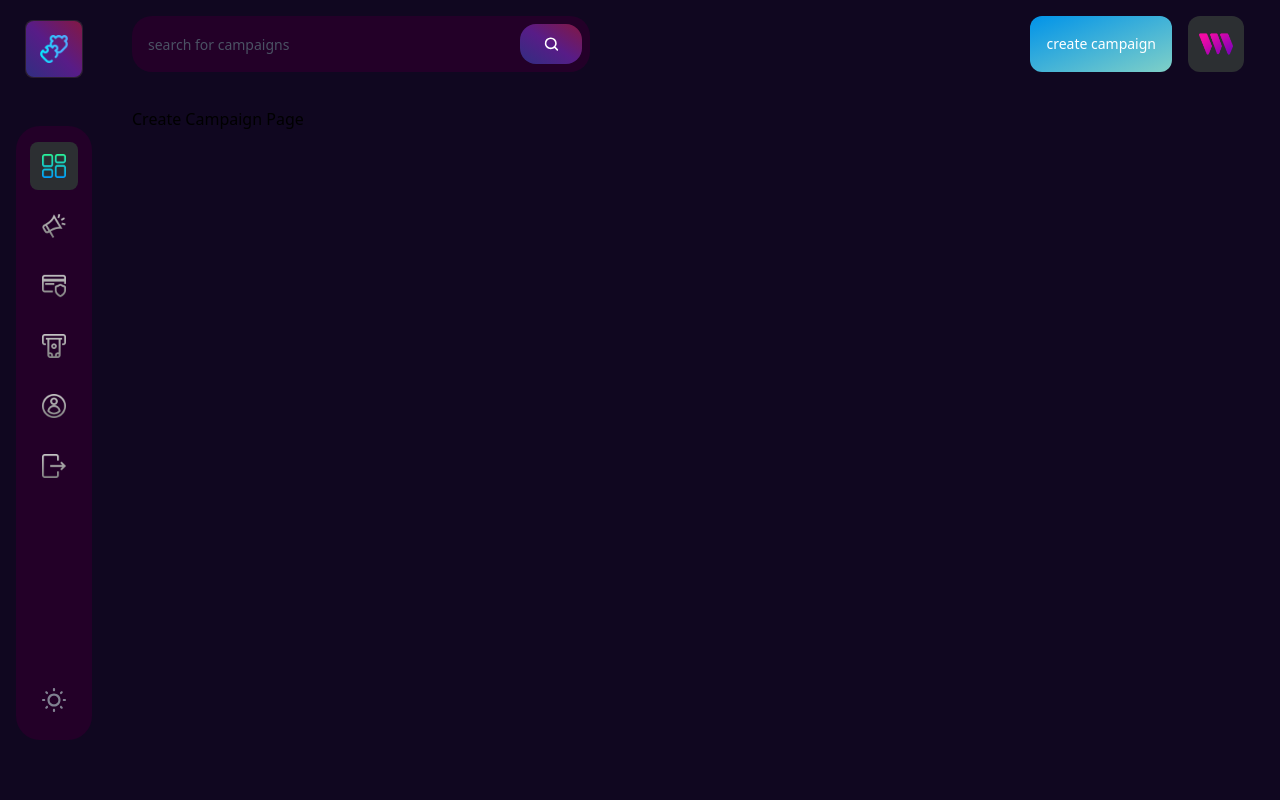
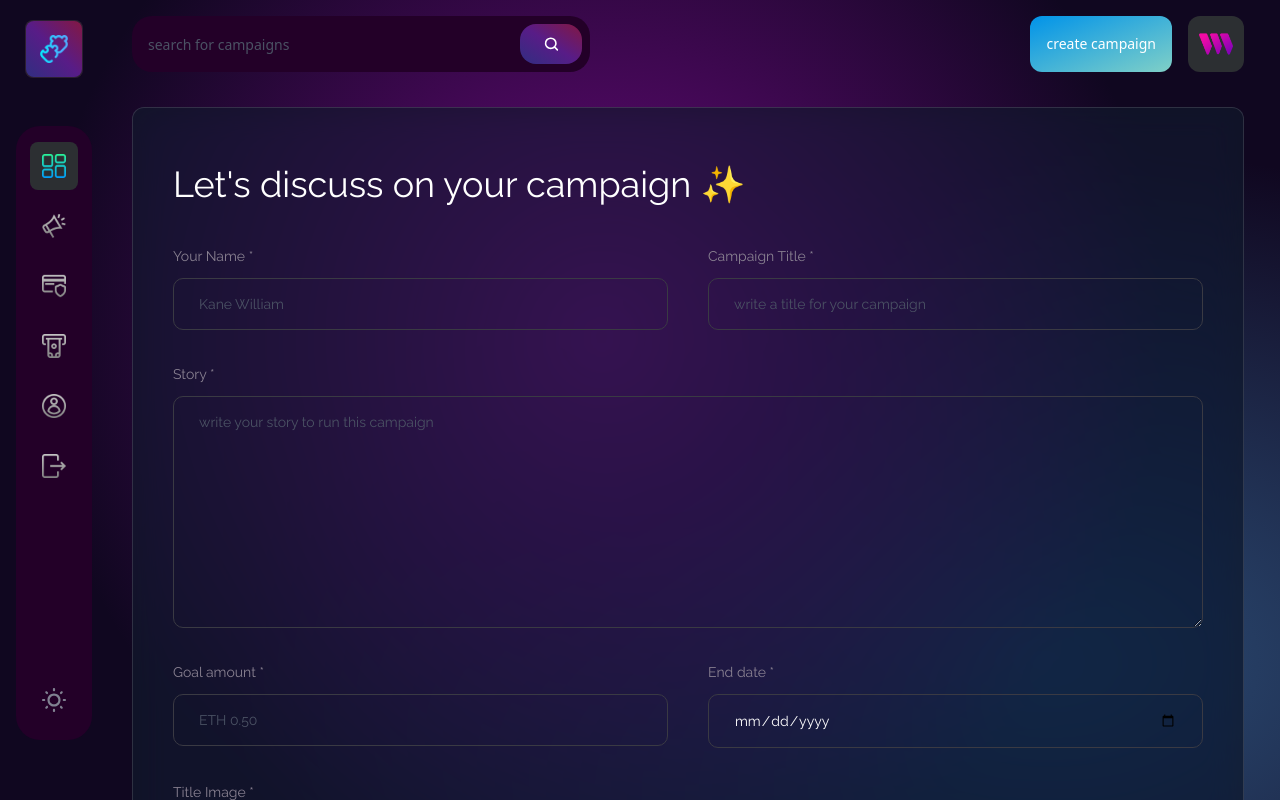
Before and after one commit to SayantanmPaul/NovaNestApp, a Next.js app: page /create-campaign in a window 1280 px wide. Shown: the top 800 px of the page. Built offline with nearby package versions, Linux system fonts and the light colour scheme.

Commit message:
create campaign form update and bg gradient added

```diff
--- a/app/create-campaign/page.tsx
+++ b/app/create-campaign/page.tsx
@@ -1,10 +1,98 @@
-import React from 'react'
-
+"use client";
+import React, {useState, useEffect, ChangeEvent} from 'react'
+import { ethers } from 'ethers'
+import { money } from '../../assets'
+import CustomButton from '@/components/button'
+import FormInput from '@/components/form';
+import { checkImageexist } from '../../utils/utility'
 type Props = {}
 
 const CreateCampaignPage = (props: Props) => {
+
+  const [isLoading, setIsLoading]= useState(false);
+  const[ form, setForm]=useState({
+    name:'',
+    title: '',
+    description: '',
+    targetAmount: '',
+    deadline: '',
+    image: ''
+  })
+  const handleFormInputChange=(fieldName:string, e:ChangeEvent<HTMLInputElement>)=>{
+    setForm({...form, [fieldName]: e.target.value})
+  }
+  //load the submitted data
+  const handleSubmit=(e)=>{
+    e.preventDefault();
+    console.log(form);
+  }
+
+  // frontend section
   return (
-    <div>Create Campaign Page</div>
+    <div className=' bg-[#1c1c24] create-campaign flex flex-col items-center justify-center rounded-[10px] sm:p-10 p-4'>
+      {isLoading && 'Loader...'}
+      <h1 className=' font-light lg:text-4xl text-3xl leading-9 text-white font-raleway self-start sm:min-w-[380px] pt-4'> Let&apos;s discuss on your campaign ✨</h1>
+      <form onSubmit={ handleSubmit} className=' w-full mt-10 flex flex-col gap-8'>
+        <div className=' flex flex-wrap gap-10'>
+            <FormInput
+              lableName="Your Name *"
+              placeholder= "Kane William"
+              inputType= "text"
+              istextArea={false}
+              value={form.name}
+              handleChange={(e)=>handleFormInputChange('name',e)}
+            />
+          <FormInput
+            lableName="Campaign Title *"
+            placeholder= "write a title for your campaign"
+            inputType= "text"
+            istextArea={false}
+            value={form.title}
+            handleChange={(e)=>handleFormInputChange('title',e)}
+          />
+        </div>
+        <FormInput
+            lableName="Story *"
+            placeholder= "write your story to run this campaign"
+            istextArea
+            value={form.description}
+            handleChange={(e)=>handleFormInputChange('description',e)}
+        />
+        <div className='flex flex-wrap gap-10'>
+          <FormInput
+            lableName="Goal amount *"
+            placeholder= "ETH 0.50"
+            inputType= "number"
+            istextArea={false}
+            value={form.targetAmount}
+            handleChange={(e)=>handleFormInputChange('targetAmount',e)}
+          />
+          <FormInput
+            lableName="End date *"
+            placeholder= "End Date"
+            inputType= "date"
+            istextArea={false}
+            value={form.deadline}
+            handleChange={(e)=>handleFormInputChange('deadline',e)}
+          />
+        </div>
+        <FormInput
+            lableName="Title Image *"
+            placeholder= "place image url of your campaign"
+            inputType= "url"
+            istextArea={false}
+            value={form.image}
+            handleChange={(e)=>handleFormInputChange('image',e)}
+          />
+        <div className=' flex justify-end items-center mt-4'>
+            <CustomButton
+              btntype='submit'
+              title=' submit your application'
+              styles=' bg-gradient-to-r from-indigo-800 via-purple-800 to-pink-800'
+            />
+          </div>
+      </form>
+    </div>
   )
 }
 
--- a/app/globals.css
+++ b/app/globals.css
@@ -1,4 +1,19 @@
-@import url('https://fonts.googleapis.com/css2?family=Raleway&display=swap');
+@import url('https://fonts.googleapis.com/css2?family=Raleway:wgt@400;500&display=swap');
 @tailwind base;
 @tailwind components;
 @tailwind utilities;
+
+body {
+    background-color: #100720;
+    background-image:
+        radial-gradient(at 47% 33%, hsl(289.90, 87%, 27%) 0, transparent 59%),
+        radial-gradient(at 82% 65%, hsl(212.80, 46%, 32%) 0, transparent 55%);
+}
+
+.create-campaign {
+    backdrop-filter: blur(16px) saturate(180%);
+    -webkit-backdrop-filter: blur(16px) saturate(180%);
+    background-color: rgba(17, 25, 40, 0.75);
+    border-radius: 12px;
+    border: 1px solid rgba(255, 255, 255, 0.125);
+}
--- a/app/layout.tsx
+++ b/app/layout.tsx
@@ -9,7 +9,7 @@ export default function RootLayout({
     return (
       <html lang="en">
         <body>
-          <div className='sm:-8 p-4 bg-[#100720] min-h-screen flex flex-row'>
+          <div className='sm:-8 p-4 min-h-screen flex flex-row'>
             <div className='sm:flex hidden mr-10 relative'>
               <SidebarComp/>
             </div>
--- a/components/button.tsx
+++ b/components/button.tsx
@@ -10,7 +10,7 @@ type Props = {
 const CustomButton:React.FC<Props>= ({btntype, title, handleClicked, styles}) => {
   return (
     <button type={btntype}
-    className={` font-semibold sm:font-medium text-sm leading-6 text-white px-4 py-2 rounded-xl  ${styles==="bg-[#1dc071]"? "bg-[#1dc071]" : " bg-gradient-to-br from-[#0093E9] to-[#80D0C7]"}`}
+    className={` font-semibold sm:font-medium text-sm leading-6 text-white px-4 py-3 rounded-xl  ${styles==="bg-[#1dc071]"? "bg-[#1dc071]" : " bg-gradient-to-br from-[#0093E9] to-[#80D0C7]"}`}
     onClick={handleClicked}>
         {title}
     </button>
--- /dev/null
+++ b/components/form.tsx
@@ -0,0 +1,41 @@
+import React from 'react'
+
+type Props = {
+    lableName?: string,
+    placeholder: string,
+    inputType?: string,
+    istextArea: boolean,
+    value: string,
+    handleChange: (fieldName:string, e: React.ChangeEvent<HTMLInputElement | HTMLTextAreaElement>)=> void
+}
+
+const FormInput:React.FC<Props> =( {lableName, placeholder, inputType, istextArea, value, handleChange}) => {
+  return (
+    <label className='flex flex-col flex-1 w-full'>
+        {lableName && (
+            <span className=' font-medium text-sm font-raleway leading-6 text-[#898191] mb-[10px]'>{lableName}</span>
+        )}
+        {istextArea ? (
+            <textarea
+            required
+            value={value}
+            onChange={handleChange}
+            rows={10}
+            placeholder={placeholder}
+            className=' py-[15px] sm:px-[25px] px-[15px] outline-none border-[1px] border-[#3a3a43] bg-transparent text-white font-raleway text-sm placeholder:text-[#4b5264] placeholder:font-raleway rounded-[10px] sm:min-w-[300px]'
+        />
+        ):(
+            <input
+                required
+                value={value}
+                onChange={handleChange}
+                type={inputType}
+                step={0.1}
+                placeholder={placeholder}
+                className=' py-[15px] sm:px-[25px] px-[15px] outline-none border-[1px] border-[#3a3a43] bg-transparent text-white text-sm font-raleway placeholder:text-[#4b5264] placeholder:font-raleway rounded-[10px] sm:min-w-[300px]'/>
+        )}
+    </label>
+  )
+}
+
+export default FormInput;
```
Also changed, not shown: components/._form.tsx (added).
